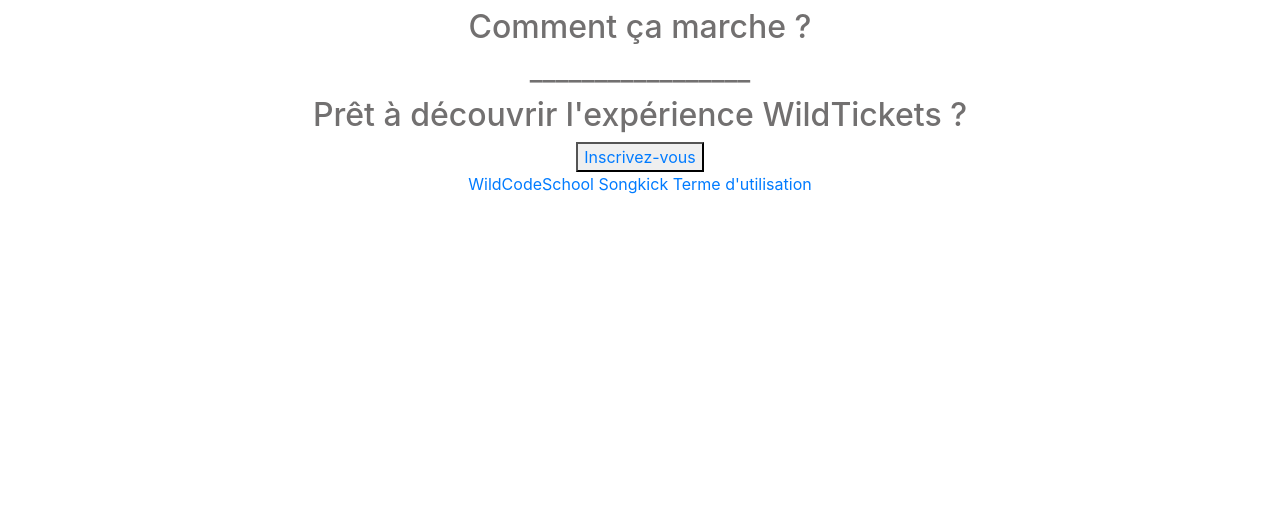
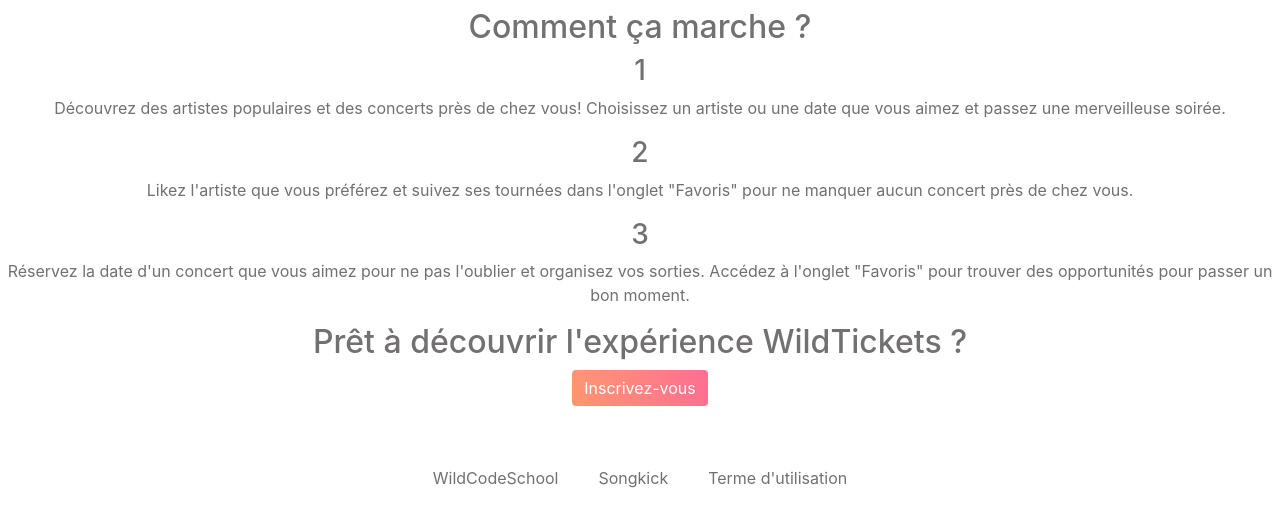
Before and after one commit to RCASTIEN/WildTicket, a React (Create React App) app in the folder frontend/: page / in a window 1280 px wide. Shown: the part 374-897 px from the top of the page. Before the commit the page ends 800 px from the top, so only its background shows below. Built offline with nearby package versions, Linux system fonts and the light colour scheme.

Commit message:
Add page css.

```diff
--- a/frontend/src/Components/Form/Connexion.jsx
+++ b/frontend/src/Components/Form/Connexion.jsx
@@ -2,6 +2,7 @@ import React from "react";
 import { Button, Form, FormGroup, Label, Input } from "reactstrap";
 import { Link } from "react-router-dom";
 import axios from "axios";
+import "../../Styles/Connexion.css";
 
 class Connexion extends React.Component {
   constructor(props) {
@@ -79,10 +80,13 @@ class Connexion extends React.Component {
             value={this.state.signInPassword}
           />
         </FormGroup>
-        <Button>Connexion</Button>
+        <Button className="discover-btn-send">Connexion</Button>
         <h4>
-          Pas encore inscrit ? <Link to="/Inscription">Inscrivez-vous</Link> dès
-          maintenant
+          Pas encore inscrit ?{" "}
+          <Link to="/Inscription" className="send">
+            Inscrivez-vous
+          </Link>{" "}
+          dès maintenant
         </h4>
       </Form>
     );
--- a/frontend/src/Components/Form/Contact.jsx
+++ b/frontend/src/Components/Form/Contact.jsx
@@ -1,13 +1,18 @@
 import React from "react";
-import { Button, Form, FormGroup, Label, Input } from 'reactstrap';
+import { Button, Form, FormGroup, Label, Input } from "reactstrap";
+import "../../Styles/Contact.css";
 
-
-const Contact = (props) => {
+const Contact = props => {
   return (
     <Form>
       <FormGroup>
         <Label for="exampleEmail">Email</Label>
-          <Input type="email" name="email" id="exampleEmail" placeholder="entrez votre adresse mail" />
+        <Input
+          type="email"
+          name="email"
+          id="exampleEmail"
+          placeholder="entrez votre adresse mail"
+        />
       </FormGroup>
       <FormGroup>
         <Label for="exampleSelect">Sujet</Label>
@@ -21,11 +26,16 @@ const Contact = (props) => {
       </FormGroup>
       <FormGroup>
         <Label for="exampleText">Votre message</Label>
-        <Input type="textarea" name="text" id="message" placeholder="entrez votre message"  />
+        <Input
+          type="textarea"
+          name="text"
+          id="message"
+          placeholder="entrez votre message"
+        />
       </FormGroup>
-        <Button>Envoyer</Button>
+      <Button className="discover-btn-send">Envoyer</Button>
     </Form>
-    )
-}
+  );
+};
 
 export default Contact;
--- a/frontend/src/Components/Form/Inscription.jsx
+++ b/frontend/src/Components/Form/Inscription.jsx
@@ -2,6 +2,7 @@ import React from "react";
 import { Button, Form, FormGroup, Label, Input } from "reactstrap";
 import axios from "axios";
 import cogoToast from "cogo-toast";
+import "../../Styles/Inscription.css";
 
 class Inscription extends React.Component {
   constructor(props) {
@@ -116,7 +117,7 @@ class Inscription extends React.Component {
             promotionnels
           </Label>
         </FormGroup>
-        <Button>Inscription</Button>
+        <Button className="discover-btn-send">Inscription</Button>
       </Form>
     );
   }
--- a/frontend/src/Components/HomePage/Footer.jsx
+++ b/frontend/src/Components/HomePage/Footer.jsx
@@ -1,5 +1,6 @@
 import React, { Component, Fragment } from "react";
 import { Link } from "react-router-dom";
+import "../../Styles/Footer.css";
 
 class Footer extends Component {
   render() {
@@ -10,6 +11,7 @@ class Footer extends Component {
             target="_blank"
             href="https://twitter.com/WildSchoolLille"
             rel="noopener noreferrer"
+            className="link"
           >
             {" "}
             WildCodeSchool
@@ -18,11 +20,15 @@ class Footer extends Component {
             target="_blank"
             href="https://www.songkick.com/"
             rel="noopener noreferrer"
+            className="link"
           >
             {" "}
             Songkick
           </a>
-          <Link to="/TermsOfUse"> Terme d'utilisation</Link>
+          <Link to="/TermsOfUse" className="link">
+            {" "}
+            Terme d'utilisation
+          </Link>
         </div>
       </Fragment>
     );
--- a/frontend/src/Components/HomePage/Home.jsx
+++ b/frontend/src/Components/HomePage/Home.jsx
@@ -1,5 +1,6 @@
 import React, { Component, Fragment } from "react";
-import { Link } from "react-router-dom";
+import { Button } from "reactstrap";
+import "../../Styles/Home.css";
 
 class Home extends Component {
   render() {
@@ -8,11 +9,29 @@ class Home extends Component {
         <h1>Book unique concerts at the best places.</h1>
 
         <h2>Comment ça marche ?</h2>
-        <h3>_________________</h3>
+        <h3>1</h3>
+        <p>
+          Découvrez des artistes populaires et des concerts près de chez vous!
+          Choisissez un artiste ou une date que vous aimez et passez une
+          merveilleuse soirée.
+        </p>
+        <h3>2</h3>
+        <p>
+          Likez l'artiste que vous préférez et suivez ses tournées dans l'onglet
+          "Favoris" pour ne manquer aucun concert près de chez vous.
+        </p>
+        <h3>3</h3>
+        <p>
+          Réservez la date d'un concert que vous aimez pour ne pas l'oublier et
+          organisez vos sorties. Accédez à l'onglet "Favoris" pour trouver des
+          opportunités pour passer un bon moment.{" "}
+        </p>
         <h2>Prêt à découvrir l'expérience WildTickets ?</h2>
-        <button>
-          <Link to="/Inscription">Inscrivez-vous</Link>
-        </button>
+        <div>
+          <a href="/Inscription">
+            <Button className="discover-btn-login">Inscrivez-vous</Button>
+          </a>
+        </div>
       </Fragment>
     );
   }
--- a/frontend/src/Styles/Artist.css
+++ b/frontend/src/Styles/Artist.css
@@ -1,11 +1,3 @@
-h1,
-h2,
-h3,
-h4,
-h5,
-p {
-  color: #727070;
-}
 .cadre {
   clip-path: polygon(0 0, 100% 0, 100% 75%, 0% 50%);
   width: 39vw;
--- /dev/null
+++ b/frontend/src/Styles/Connexion.css
@@ -0,0 +1,9 @@
+.discover-btn-send {
+  background-image: linear-gradient(to right, #ff9671, #ff6f91);
+  border: none !important;
+  padding-top: 20px;
+  margin-bottom: 20px;
+}
+.send {
+  color: #ff6f91;
+}
--- /dev/null
+++ b/frontend/src/Styles/Contact.css
@@ -0,0 +1,6 @@
+.discover-btn-send {
+  background-image: linear-gradient(to right, #ff9671, #ff6f91);
+  border: none !important;
+  padding-top: 20px;
+  margin-bottom: 20px;
+}
--- /dev/null
+++ b/frontend/src/Styles/Footer.css
@@ -0,0 +1,15 @@
+.footer {
+  display: flex;
+  justify-content: center;
+  height: 100px;
+  padding-top: 20px;
+}
+.link {
+  margin: 20px;
+  color: #727070;
+}
+
+.link:hover {
+  color: #ff6f91;
+  text-decoration: none;
+}
--- /dev/null
+++ b/frontend/src/Styles/Home.css
@@ -0,0 +1,15 @@
+h1,
+h2,
+h3,
+h4,
+h5,
+p {
+  color: #727070;
+}
+
+.discover-btn-login {
+  background-image: linear-gradient(to right, #ff9671, #ff6f91);
+  border: none !important;
+  padding-top: 20px;
+  margin-bottom: 20px;
+}
--- /dev/null
+++ b/frontend/src/Styles/Inscription.css
@@ -0,0 +1,6 @@
+.discover-btn-send {
+  background-image: linear-gradient(to right, #ff9671, #ff6f91);
+  border: none !important;
+  padding-top: 20px;
+  margin-bottom: 20px;
+}
```
Lines whose indentation alone changed are shown as unchanged.
